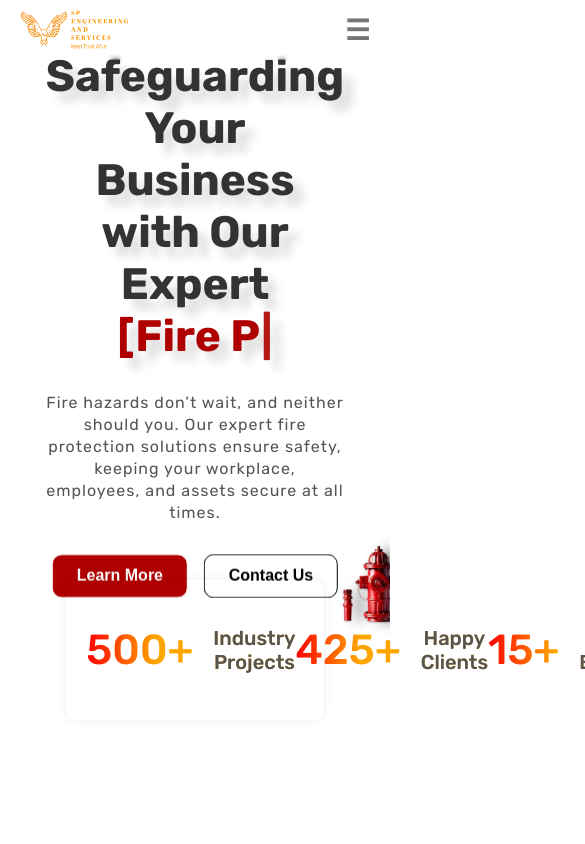
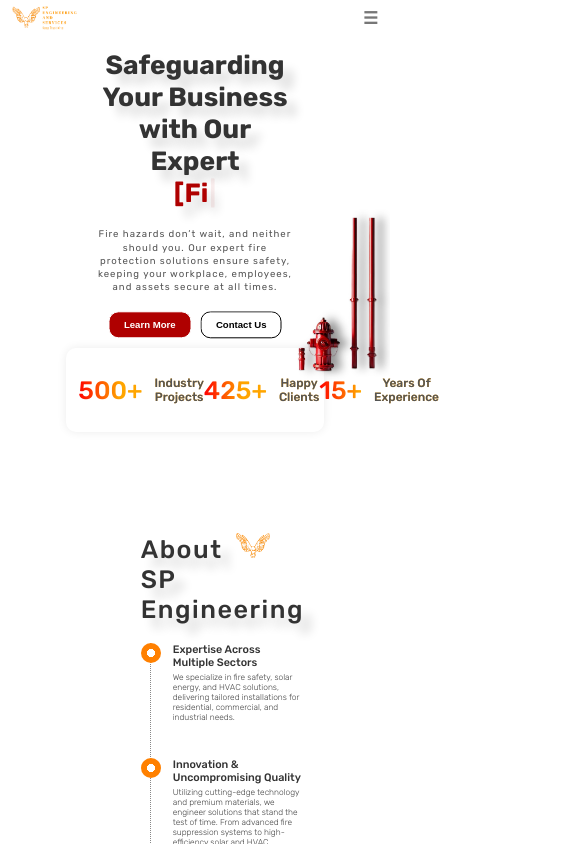
Before and after one commit to Kaustubh2000-maker/sp-engineering-frontend, a React (Vite) app: page / in a window 390 px wide. Shown: the top 844 px of the page, 585 px wide, since content can reach past the window. Built offline with nearby package versions, Linux system fonts and the light colour scheme.

Commit message:
23-5 initial

```diff
--- a/src/scss/main.scss
+++ b/src/scss/main.scss
@@ -46,7 +46,7 @@
 
 //handy classes
 .container {
-  max-width: 130rem;
+  max-width: 90%;
   margin: 0 auto;
   // background-color: red;
   // height: 100vh;
@@ -79,5 +79,32 @@
   justify-content: center;
 }
 
-@media screen and (max-width: 1250px) {
+@media (max-width: 1200px) {
+  html {
+    font-size: 56.25%;
+  }
 }
+
+@media (max-width: 992px) {
+  html {
+    font-size: 50%;
+  }
+}
+
+@media (max-width: 768px) {
+  html {
+    font-size: 43.75%;
+  }
+}
+
+@media (max-width: 480px) {
+  html {
+    font-size: 37.5%;
+  }
+}
+
+@media (max-width: 360px) {
+  html {
+    font-size: 31.25%;
+  }
+}
```
